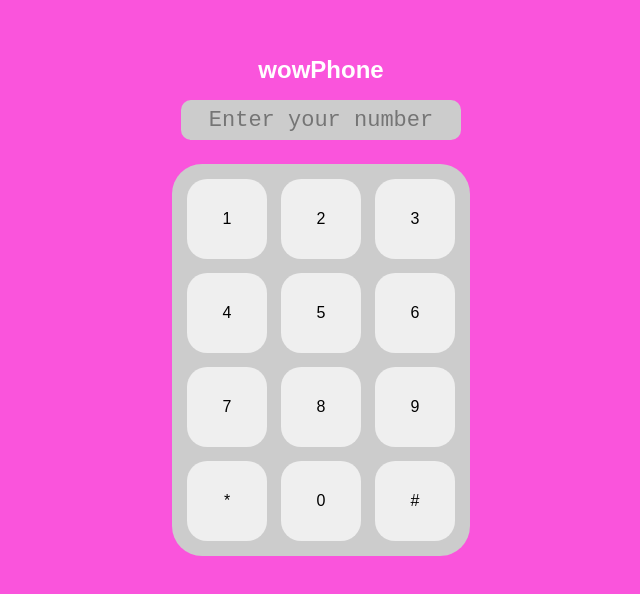
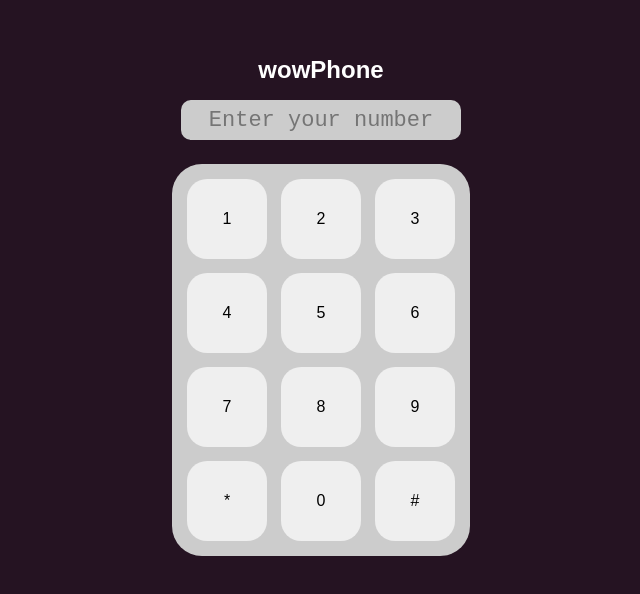
Before and after one commit to montsegv-2/phone-keyboard-js, a plain HTML site: page index.html in a window 1280 px wide. Shown: the part 110-704 px from the top of the page, without its empty margins (319-959 px from the left). Drawn offline with Linux system fonts and the light colour scheme.

Commit message:
Fix change bg-color

```diff
--- a/css/styles.css
+++ b/css/styles.css
@@ -8,7 +8,7 @@ body {
   align-items: center;
   flex-direction: column;
 
-  background-color: #fa54dc;
+  background-color: #251322;
   min-height: 100vh;
 }
 
```
